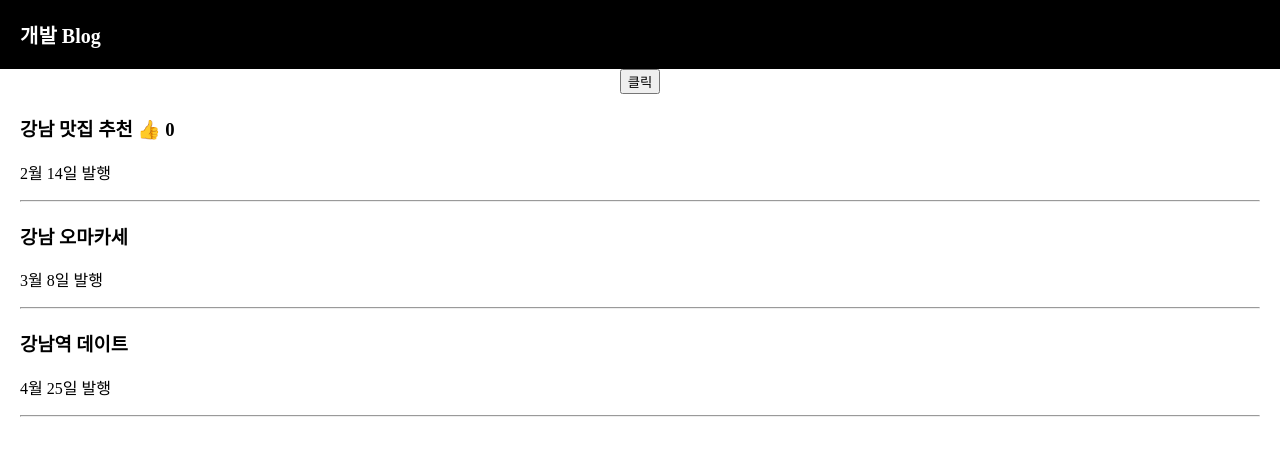
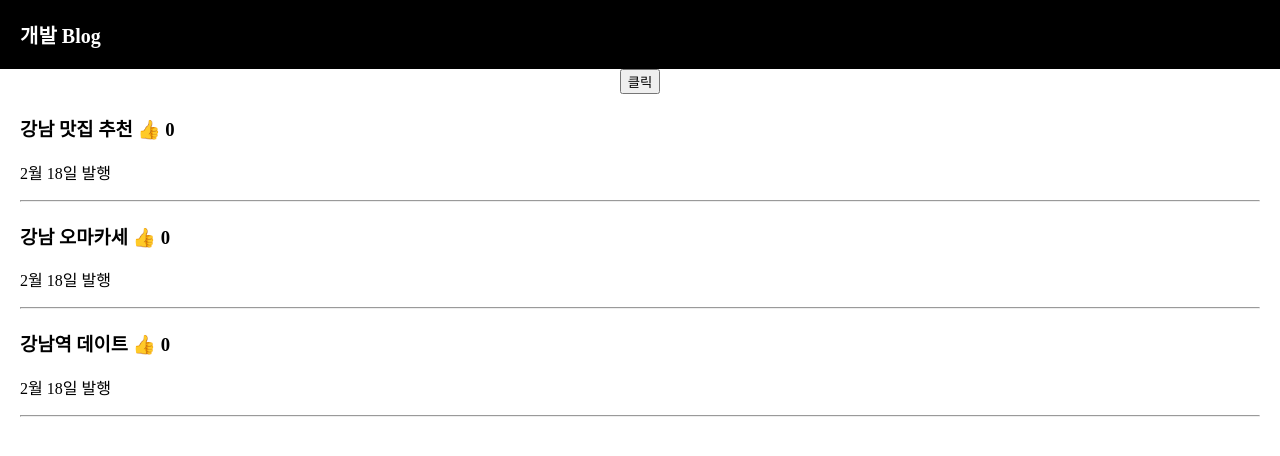
Before and after one commit to dionysus0214/react_startPackage, a React (Create React App) app in the folder blog/: page / in a window 1280 px wide. Shown: the top 456 px of the page. Built offline with nearby package versions, Linux system fonts and the light colour scheme.

Commit message:
map으로 반복되는 div 축약

```diff
--- a/blog/src/App.js
+++ b/blog/src/App.js
@@ -26,23 +26,17 @@ function App() {
       </div>
       <button onClick={clickTitle}>클릭</button>
 
-      <div className="list">
-        {/* state 변경함수로 변경해야 재렌더링이 잘 일어남 */}
-        <h3>{ title[0] } <span onClick={ () => { changeLikes(likes + 1) }}>👍</span> { likes } </h3>
-        <p>2월 14일 발행</p>
-        <hr/>
-      </div>
-      <div className="list">
-        <h3>{ title[1] }</h3>
-        <p>3월 8일 발행</p>
-        <hr/>
-      </div>
-      <div className="list">
-        <h3 onClick={ () => changeModal(!modal)}>{ title[2] }</h3>
-        <p>4월 25일 발행</p>
-        <hr/>
-      </div>
-
+      {
+        title.map(function (a) {
+          return (
+            <div className="list">
+              <h3 onClick={ () => changeModal(!modal)}>{ a } <span onClick={ () => { changeLikes(likes + 1) }}>👍</span> { likes } </h3>
+              <p>2월 18일 발행</p>
+              <hr />
+            </div>
+          )
+        })
+      }
       {
         modal === true
         ? <Modal />
```
